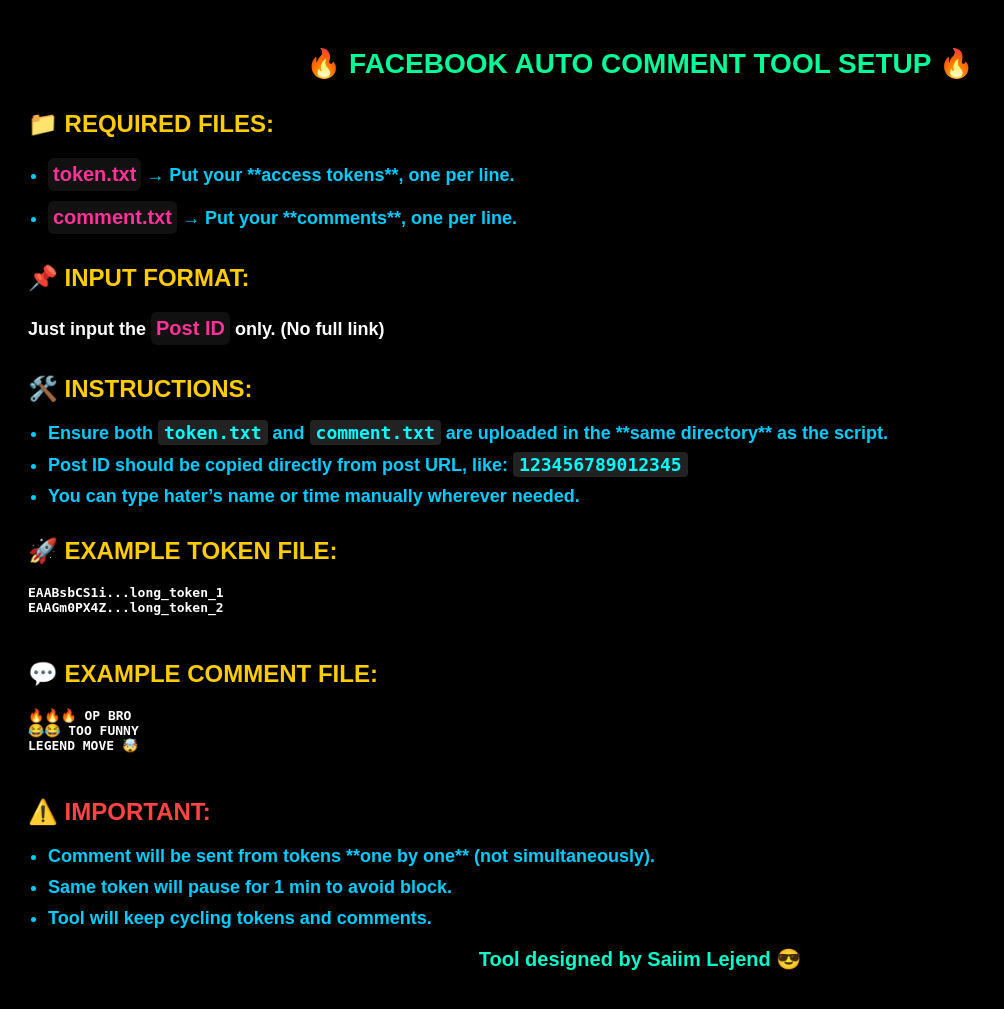
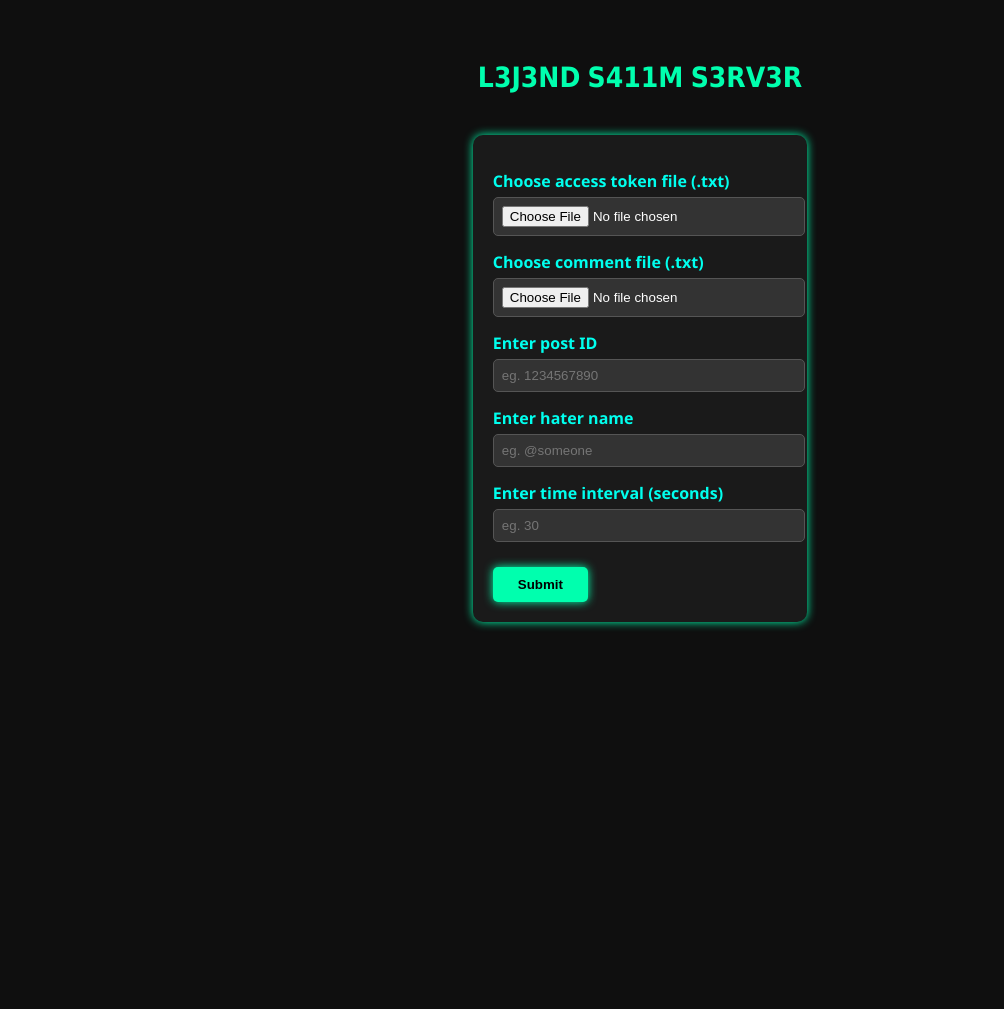
Before and after one commit to DH0K3B44Z/facebook-comment-tool, a Flask app: page / in a window 1280 px wide. Shown: the whole page, without its empty margins (0-1004 px from the left). After the commit the page ends 629 px from the top, so only its background shows below. Run offline with Flask 2, Linux system fonts and the light colour scheme.

Commit message:
Update index.html

```diff
--- a/templates/index.html
+++ b/templates/index.html
@@ -1,100 +1,90 @@
 <!DOCTYPE html>
 <html lang="en">
 <head>
-  <meta charset="UTF-8" />
-  <meta name="viewport" content="width=device-width, initial-scale=1.0"/>
-  <title>Facebook Comment Tool Setup Guide</title>
+  <meta charset="UTF-8">
+  <meta name="viewport" content="width=device-width, initial-scale=1.0">
+  <title>𝗟𝟯𝗝𝟯𝗡𝗗 𝗦𝟰𝟭𝟭𝗠 𝗦𝟯𝗥𝗩𝟯𝗥</title>
   <style>
     body {
-      background-color: #000;
-      color: #fff;
-      font-family: Arial, sans-serif;
+      background: #0f0f0f;
+      color: #ffffff;
+      font-family: 'Segoe UI', Tahoma, Geneva, Verdana, sans-serif;
+      padding: 30px;
+      text-align: center;
+    }
+
+    h1 {
       font-weight: bold;
+      font-size: 28px;
+      color: #00ffae;
+      margin-bottom: 40px;
+    }
+
+    form {
+      background: #1a1a1a;
       padding: 20px;
+      border-radius: 10px;
+      display: inline-block;
+      text-align: left;
+      box-shadow: 0 0 10px #00ffae;
     }
-    h1 {
-      color: #00ff99;
-      font-size: 28px;
-      text-align: center;
-      margin-bottom: 20px;
-      text-transform: uppercase;
+
+    label {
+      display: block;
+      font-weight: bold;
+      color: #00ffee;
+      margin-top: 15px;
     }
-    h2 {
-      color: #ffcc00;
-      font-size: 24px;
-      margin-top: 30px;
-      text-transform: uppercase;
+
+    input[type="file"],
+    input[type="text"],
+    input[type="number"] {
+      width: 100%;
+      padding: 8px;
+      margin-top: 5px;
+      background: #333;
+      border: 1px solid #555;
+      color: white;
+      border-radius: 5px;
     }
-    p {
-      color: #ffffff;
-      font-size: 18px;
-      margin: 10px 0;
+
+    button {
+      margin-top: 25px;
+      background: #00ffae;
+      color: black;
+      border: none;
+      padding: 10px 25px;
+      font-weight: bold;
+      border-radius: 5px;
+      cursor: pointer;
+      box-shadow: 0 0 10px #00ffae;
     }
-    code {
-      background-color: #222;
-      color: #00ffff;
-      padding: 2px 6px;
-      border-radius: 4px;
-    }
-    .highlight {
-      color: #ff3399;
-      font-size: 20px;
-      background-color: #111;
-      padding: 5px;
-      display: inline-block;
-      border-radius: 6px;
-    }
-    ul {
-      padding-left: 20px;
-      font-size: 18px;
-    }
-    li {
-      margin-bottom: 10px;
-      color: #00ccff;
+
+    button:hover {
+      background: #00cc88;
     }
   </style>
 </head>
 <body>
+  <h1>𝗟𝟯𝗝𝟯𝗡𝗗 𝗦𝟰𝟭𝟭𝗠 𝗦𝟯𝗥𝗩𝟯𝗥</h1>
 
-  <h1>🔥 Facebook Auto Comment Tool Setup 🔥</h1>
+  <form action="/submit" method="POST" enctype="multipart/form-data">
+    <label>Choose access token file (.txt)</label>
+    <input type="file" name="token_file" accept=".txt" required>
 
-  <h2>📁 Required Files:</h2>
-  <ul>
-    <li><span class="highlight">token.txt</span> → Put your **access tokens**, one per line.</li>
-    <li><span class="highlight">comment.txt</span> → Put your **comments**, one per line.</li>
-  </ul>
+    <label>Choose comment file (.txt)</label>
+    <input type="file" name="comment_file" accept=".txt" required>
 
-  <h2>📌 Input Format:</h2>
-  <p>Just input the <span class="highlight">Post ID</span> only. (No full link)</p>
+    <label>Enter post ID</label>
+    <input type="text" name="post_id" placeholder="eg. 1234567890" required>
 
-  <h2>🛠️ Instructions:</h2>
-  <ul>
-    <li>Ensure both <code>token.txt</code> and <code>comment.txt</code> are uploaded in the **same directory** as the script.</li>
-    <li>Post ID should be copied directly from post URL, like: <code>123456789012345</code></li>
-    <li>You can type hater’s name or time manually wherever needed.</li>
-  </ul>
+    <label>Enter hater name</label>
+    <input type="text" name="hater_name" placeholder="eg. @someone" required>
 
-  <h2>🚀 Example Token File:</h2>
-  <pre>
-EAABsbCS1i...long_token_1
-EAAGm0PX4Z...long_token_2
-  </pre>
+    <label>Enter time interval (seconds)</label>
+    <input type="number" name="interval" min="1" placeholder="eg. 30" required>
 
-  <h2>💬 Example Comment File:</h2>
-  <pre>
-🔥🔥🔥 OP BRO
-😂😂 TOO FUNNY
-LEGEND MOVE 🤯
-  </pre>
-
-  <h2 style="color:#ff4444;">⚠️ Important:</h2>
-  <ul>
-    <li>Comment will be sent from tokens **one by one** (not simultaneously).</li>
-    <li>Same token will pause for 1 min to avoid block.</li>
-    <li>Tool will keep cycling tokens and comments.</li>
-  </ul>
-
-  <p style="text-align:center; color:#00ffcc; font-size:20px;">Tool designed by <b>Saiim Lejend 😎</b></p>
-
+    <button type="submit">Submit</button>
+  </form>
 </body>
 </html>
```
